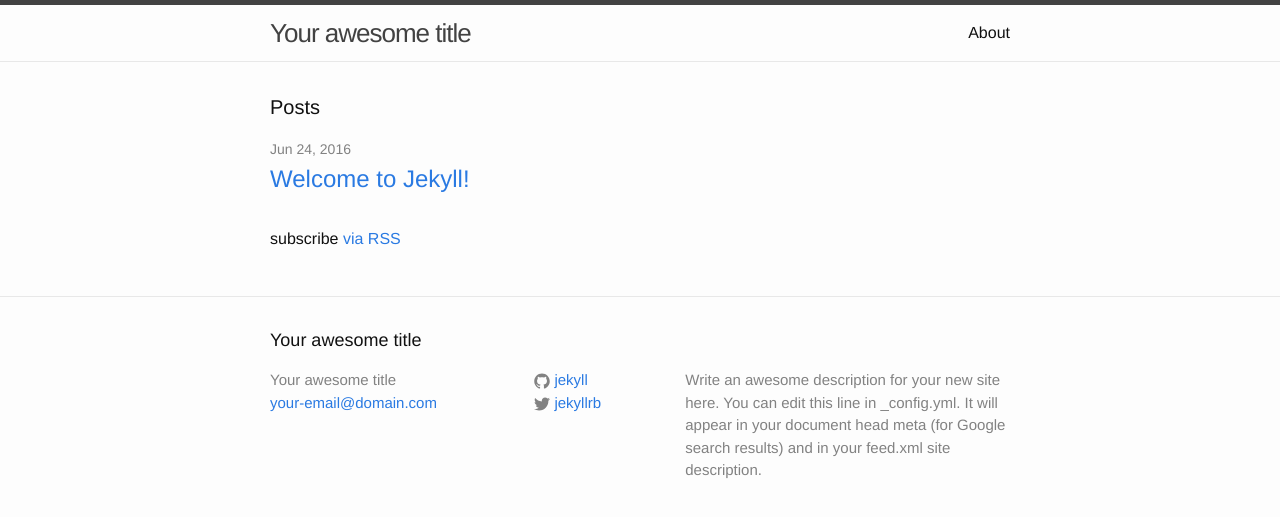
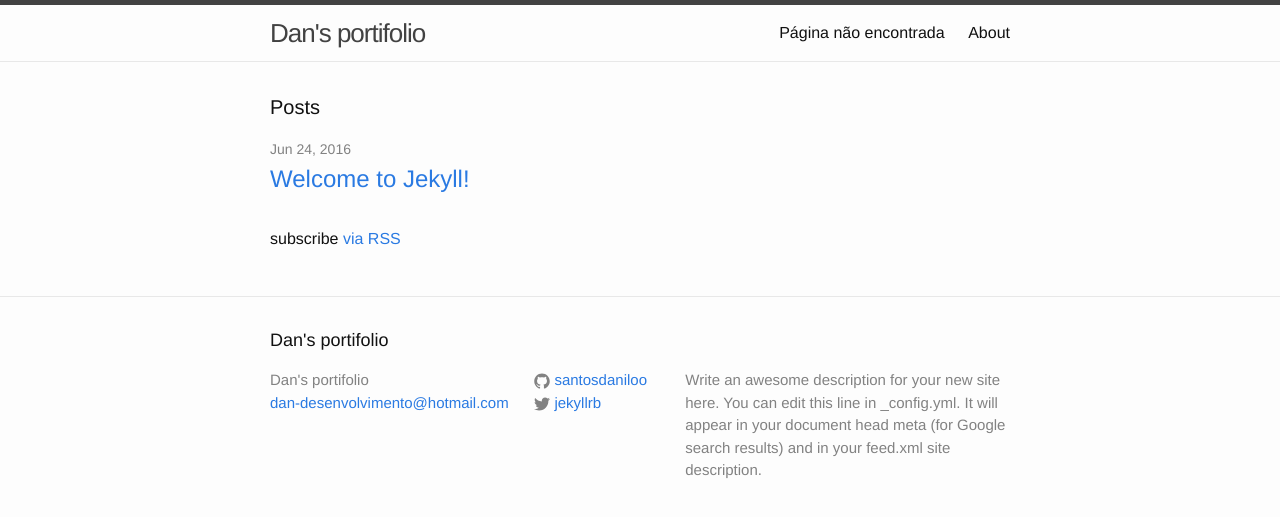
Before and after one commit to santosdanilo/santosdanilo.github.io, a Jekyll site: the page built from index.html, in a window 1280 px wide. Shown: the top 517 px of the page. Built offline with Jekyll 4.4.1, drawn with Linux system fonts in a browser that asks for light colours.

Commit message:
Added 404

```diff
--- /dev/null
+++ b/404.md
@@ -0,0 +1,6 @@
+---
+title: Página não encontrada
+layout: dafault
+permalink: /404.html
+---
+### Erro
--- a/_config.yml
+++ b/_config.yml
@@ -6,8 +6,8 @@
 # 'jekyll serve'. If you change this file, please restart the server process.
 
 # Site settings
-title: Your awesome title
-email: your-email@domain.com
+title: Dan's portifolio
+email: dan-desenvolvimento@hotmail.com
 description: > # this means to ignore newlines until "baseurl:"
   Write an awesome description for your new site here. You can edit this
   line in _config.yml. It will appear in your document head meta (for
@@ -15,7 +15,7 @@
 baseurl: "" # the subpath of your site, e.g. /blog
 url: "http://yourdomain.com" # the base hostname & protocol for your site
 twitter_username: jekyllrb
-github_username:  jekyll
+github_username:  santosdaniloo
 
 # Build settings
 markdown: kramdown
```
